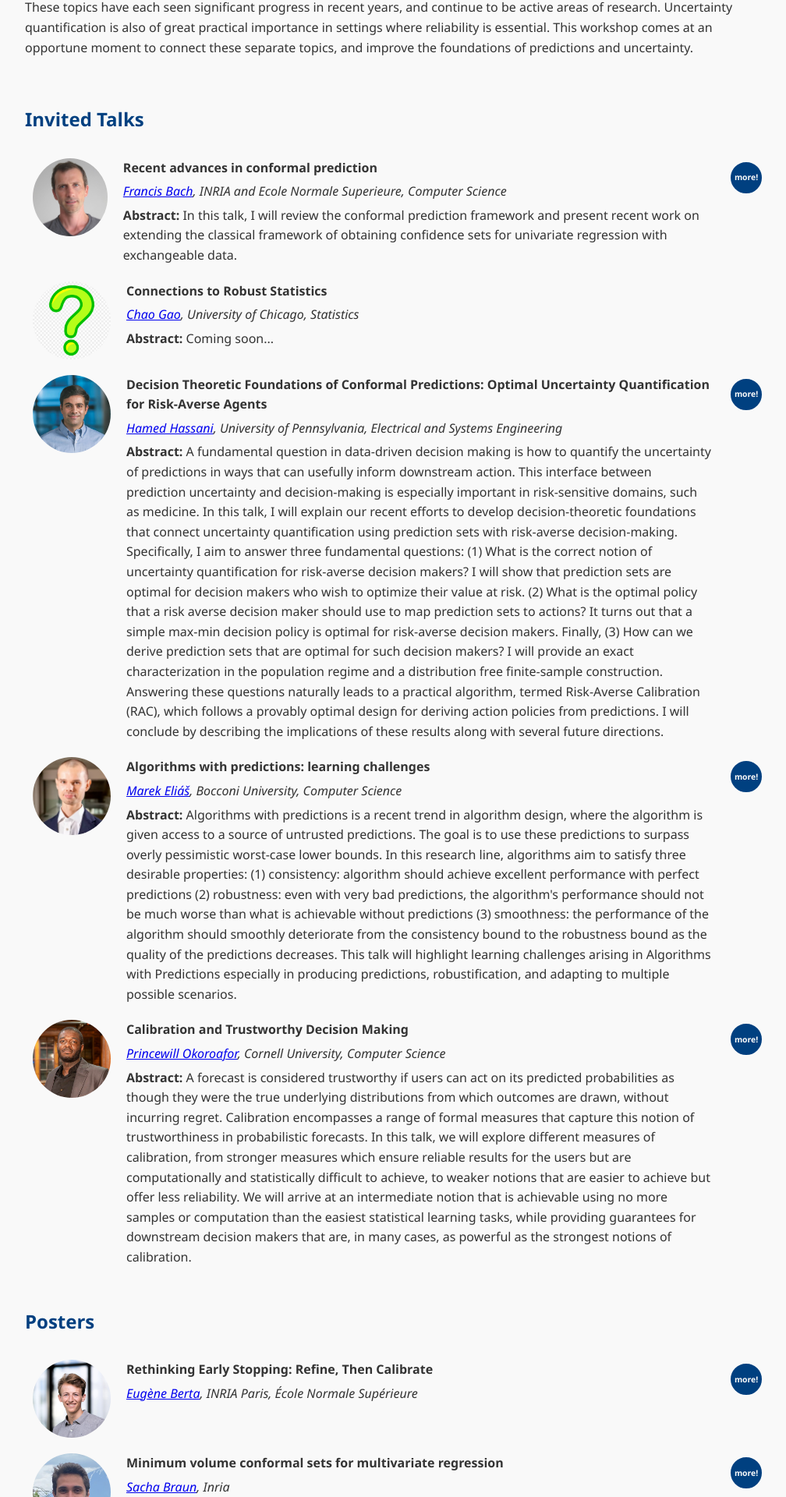
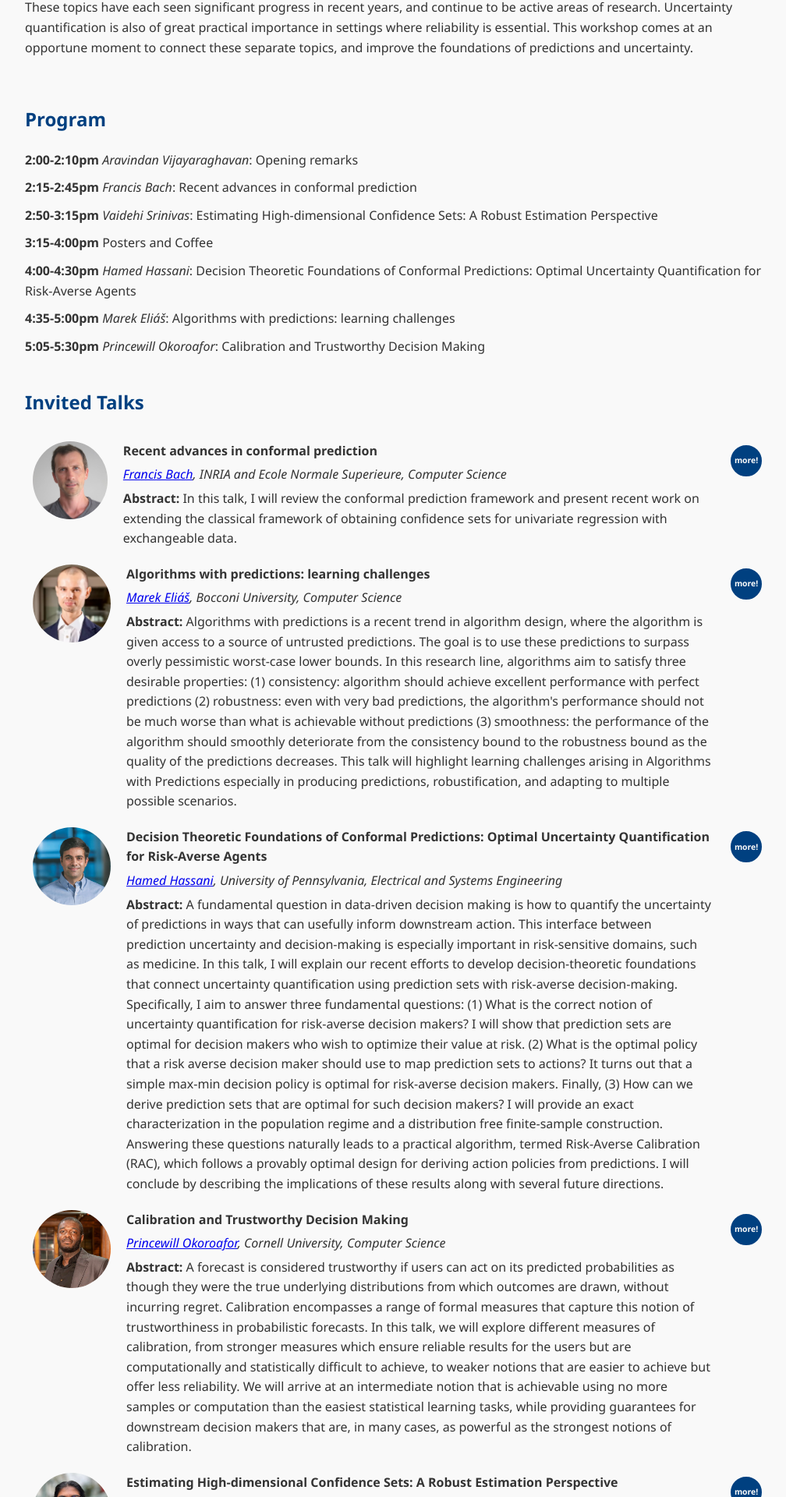
Before and after one commit to vaidehi8913/predictions-and-uncertainty-colt25, a React (Create React App) app: page / in a window 1280 px wide. Shown: the part 800-2720 px from the top of the page at 78% size, without its empty margins (128-1136 px from the left). Built offline with nearby package versions, Linux system fonts and the light colour scheme.

Commit message:
schedule

```diff
--- a/src/PredictionsAndUncertainty.js
+++ b/src/PredictionsAndUncertainty.js
@@ -293,6 +293,7 @@ class PredictionsAndUncertainty extends Component {
         var perdomoImage = require("./perdomo-profile.jpg")
         var eliasImage = require("./elias-profile.png")
         var okoroaforImage = require("./okoroafor-profile.png")
+        var tanImage = require("./tan-profile.jpeg")
 
 
 
@@ -303,7 +304,7 @@ class PredictionsAndUncertainty extends Component {
                 <div class="container">
                 <h1>Predictions and Uncertainty</h1>
                 <h2>Workshop at <a href="https://learningtheory.org/colt2025/" style={{color: "lightgreen"}}>COLT 2025</a> in Lyon, France</h2>
-                <h2>June 30, 2025, 2:00-5:00pm</h2>
+                <h2>June 30, 2025, 2:00-5:30pm</h2>
                 </div>
             </header>
 
@@ -357,6 +358,35 @@ class PredictionsAndUncertainty extends Component {
 
                 <section class="program">
                 <div class="container">
+                    <h2>Program</h2>
+
+                    <p><b>2:00-2:10pm</b> <i>Aravindan Vijayaraghavan</i>: Opening remarks</p>
+                    <p><b>2:15-2:45pm</b> <i>Francis Bach</i>: Recent advances in conformal prediction </p>
+                    <p><b>2:50-3:15pm</b> <i>Vaidehi Srinivas</i>: Estimating High-dimensional Confidence Sets: A Robust Estimation Perspective </p>
+                    <p><b>3:15-4:00pm</b> Posters and Coffee</p>
+                    <p><b>4:00-4:30pm</b> <i>Hamed Hassani</i>: Decision Theoretic Foundations of Conformal Predictions: Optimal Uncertainty Quantification
+                            for Risk-Averse Agents</p>
+                    <p><b>4:35-5:00pm</b> <i>Marek Eli&aacute;s&#780;</i>: Algorithms with predictions: learning challenges</p>
+                    <p><b>5:05-5:30pm</b> <i>Princewill Okoroafor</i>: Calibration and Trustworthy Decision Making</p>
+
+                    {/* <p> We are inviting submissions for our poster session.  Submissions do not necessarily have
+                        to be related to one of the four highlighted areas in the overview, but should include a short
+                        description of how the work relates to quantifying the uncertainty of untrusted/unreliable
+                        predictions.</p>
+
+                    <ul>
+                    <li><strong>Poster submission form:</strong> <a href="https://forms.gle/3BGYKZbR68k6tbS88">here</a> </li>
+                    <li><strong>Poster submission deadline:</strong> May 25, 2025 AoE </li>
+                    <li><strong>Poster acceptance notification:</strong> June 1, 2025 </li>
+                    </ul>
+
+                    <p>Please feel free to reach out to <a href="mailto:vaidehi@u.northwestern.edu">vaidehi@u.northwestern.edu</a> with any questions regarding poster submissions.</p>
+
+                    <p>The schedule of invited talks is coming soon!</p> */}
+
+                </div>
+
+                <div class="container">
                     {/* <h2>Program</h2> */}
 
                     {/* <p> We are inviting submissions for our poster session.  Submissions do not necessarily have
@@ -401,11 +431,26 @@ class PredictionsAndUncertainty extends Component {
                             between 2021 and 2023; he was co-editor-in-chief of the Journal of Machine Learning Research between 2018 and 2023."
                             hideBio={true}/>
 
-                        <Person personName="Chao Gao"
-                                homepage="https://www.stat.uchicago.edu/~chaogao/"
-                                affiliation="University of Chicago, Statistics"
-                                title="Connections to Robust Statistics"
-                                abstract="Coming soon..."/>
+                    <Person personName="Marek Eli&aacute;s&#780;"
+                            homepage="https://elias.id"
+                            affiliation="Bocconi University, Computer Science"
+                            title="Algorithms with predictions: learning challenges"
+                            abstract="Algorithms with predictions is a recent trend in algorithm design, where the algorithm is given access
+                            to a source of untrusted predictions. The goal is to use these predictions to surpass overly pessimistic worst-case
+                            lower bounds.  In this research line, algorithms aim to satisfy three desirable properties:
+                            (1) consistency: algorithm should achieve excellent performance with perfect predictions
+                            (2) robustness: even with very bad predictions, the algorithm's performance should not be much worse than what is
+                            achievable without predictions
+                            (3) smoothness: the performance of the algorithm should smoothly deteriorate from the consistency bound to the robustness
+                            bound as the quality of the predictions decreases.
+                            This talk will highlight learning challenges arising in Algorithms with Predictions especially in producing predictions,
+                            robustification, and adapting to multiple possible scenarios."
+                            bio="Marek Elias obtained his PhD from TU Eindhoven under supervision of Nikhil Bansal. He spent two years at EPFL as a
+                            postdoctoral researcher supervised by Michael Kapralov, and one year at CWI in Amsterdam supervised by Nikhil Bansal.
+                            Since 2021, he is an assistant professor at Bocconi University in Milan. His favorite research topics are online algorithms
+                            and algorithms with predictions."
+                            img={eliasImage}
+                            hideBio={true}/>
 
                     <Person personName="Hamed Hassani"
                             homepage="https://www.seas.upenn.edu/~hassani/"
@@ -441,27 +486,6 @@ class PredictionsAndUncertainty extends Component {
                             Society&apos;s James L. Massey Research and Teaching Award for Young Scholars."
                             hideBio={true}/>
 
-                        <Person personName="Marek Eli&aacute;s&#780;"
-                                homepage="https://elias.id"
-                                affiliation="Bocconi University, Computer Science"
-                                title="Algorithms with predictions: learning challenges"
-                                abstract="Algorithms with predictions is a recent trend in algorithm design, where the algorithm is given access
-                                to a source of untrusted predictions. The goal is to use these predictions to surpass overly pessimistic worst-case
-                                lower bounds.  In this research line, algorithms aim to satisfy three desirable properties:
-                                (1) consistency: algorithm should achieve excellent performance with perfect predictions
-                                (2) robustness: even with very bad predictions, the algorithm's performance should not be much worse than what is
-                                achievable without predictions
-                                (3) smoothness: the performance of the algorithm should smoothly deteriorate from the consistency bound to the robustness
-                                bound as the quality of the predictions decreases.
-                                This talk will highlight learning challenges arising in Algorithms with Predictions especially in producing predictions,
-                                robustification, and adapting to multiple possible scenarios."
-                                bio="Marek Elias obtained his PhD from TU Eindhoven under supervision of Nikhil Bansal. He spent two years at EPFL as a
-                                postdoctoral researcher supervised by Michael Kapralov, and one year at CWI in Amsterdam supervised by Nikhil Bansal.
-                                Since 2021, he is an assistant professor at Bocconi University in Milan. His favorite research topics are online algorithms
-                                and algorithms with predictions."
-                                img={eliasImage}
-                                hideBio={true}/>
-
                     <Person personName="Princewill Okoroafor"
                             homepage="https://pokoroafor.github.io/"
                             affiliation="Cornell University, Computer Science"
@@ -480,6 +504,20 @@ class PredictionsAndUncertainty extends Component {
                             and are robust to deviations in practice. Princewill obtained his BSc from Harvey Mudd College, majoring in CS and Math.
                             His research has been supported by the Cornell CIS-Linkedin Fellowship."
                             img={okoroaforImage}
+                            hideBio={true}/>
+
+                    <Person personName="Vaidehi Srinivas"
+                            homepage="https://vaidehi8913.github.io/"
+                            affiliation="Northwestern University, Computer Science"
+                            img={srinivasImage}
+                            title="Estimating High-dimensional Confidence Sets: A Robust Estimation Perspective"
+                            abstract="We study the problem of finding confidence sets for arbitrary distributions in high-dimensions.  This
+                            problem has connections to robust high-dimensional estimation.  We establish these connections, and demonstrate
+                            how techniques from one domain translate to the other. "
+                            bio="Vaidehi is a 4th year PhD student in Computer Science at Northwestern University, advised by Aravindan
+                            Vijayaraghavan.  She has been working on
+                            problems on predictions and uncertainty including work in conformal prediction in high-dimensional and
+                            online settings, and in algorithms with predictions."
                             hideBio={true}/>
 
                 </div>
@@ -768,6 +806,25 @@ class PredictionsAndUncertainty extends Component {
                             title="Full Conformal Prediction under Stochastic Non-Conformity Measure"
                             img={sornwaneeImage} />
 
+                    <Person personName="Xizhi Tan"
+                            affiliation="Drexel University/Stanford University"
+                            homepage="https://xizhitan.github.io/"
+                            title="Learning-Augmented Mechanism Design"
+                            abstract="We present the model of learning-augmented mechanism design (or “mechanism design with
+                            predictions”) as a powerful alternative to the traditional worst-case approach for designing and
+                            analyzing mechanisms in strategic environments. In this model, mechanisms are enhanced with
+                            machine-learned predictions regarding key aspects of the optimal solution, allowing them to
+                            make more informed decisions. The goal is to achieve significantly stronger performance guarantees
+                            when these predictions are accurate (consistency), while still maintaining robust worst-case guarantees
+                            even when predictions are unreliable (robustness). While much of the existing literature on algorithms
+                            with predictions has focused on online decision-making, this thesis demonstrates that mechanism design
+                            offers an especially promising and fertile ground for this paradigm. Across several canonical
+                            domains—including facility location, combinatorial auctions, scheduling, decentralized resource
+                            allocation, and metric social choice—we develops new mechanisms and analytical techniques that leverage
+                            predictions to bridge the gap between optimistic, data-driven approaches and traditional robust guarantees."
+                            img={tanImage}
+                            hideInfo={true}/>
+
                     <Person personName="Lukas Zierahn"
                             affiliation="CWI & Booking.com"
                             homepage="https://lukaszierahn.github.io/"
```
Also changed, not shown: src/tan-profile.jpeg (added). Lines whose indentation alone changed are shown as unchanged.
